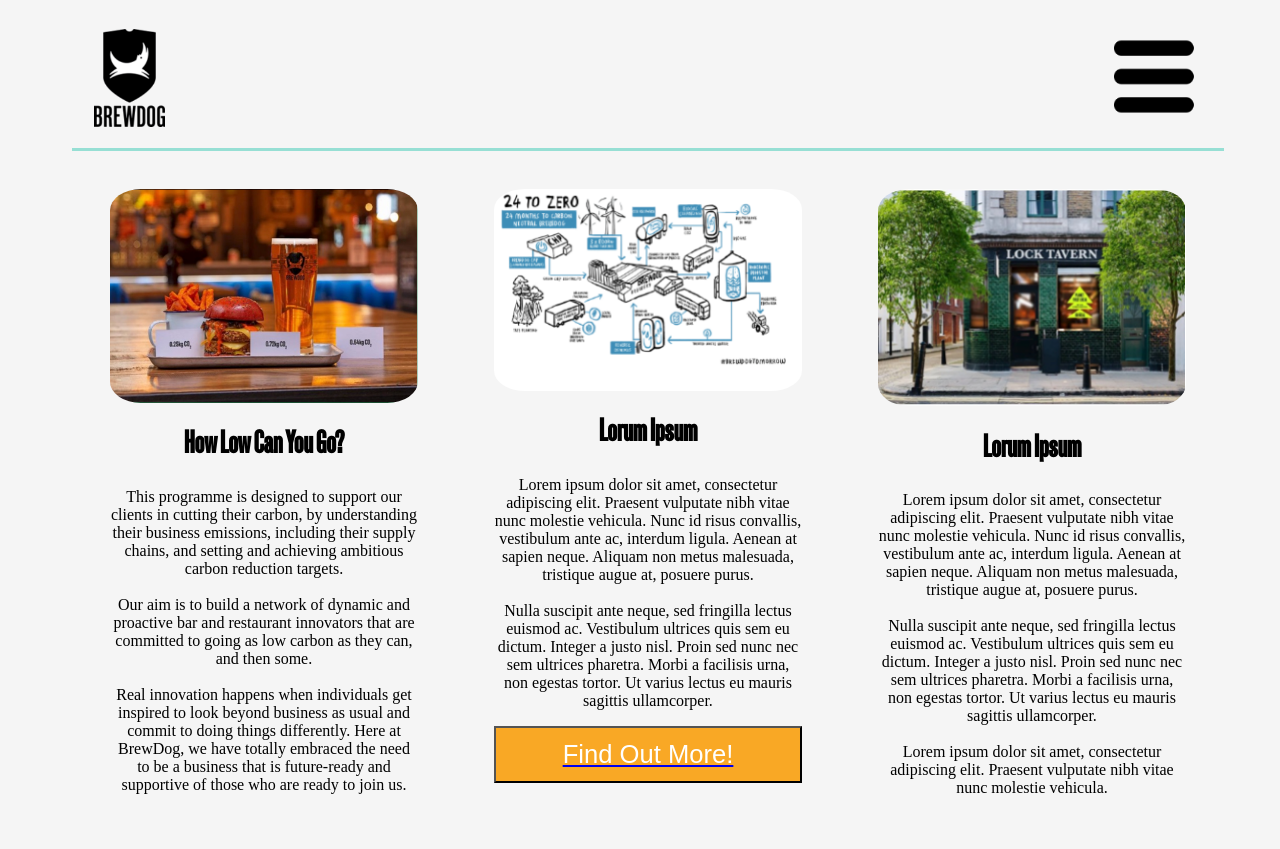
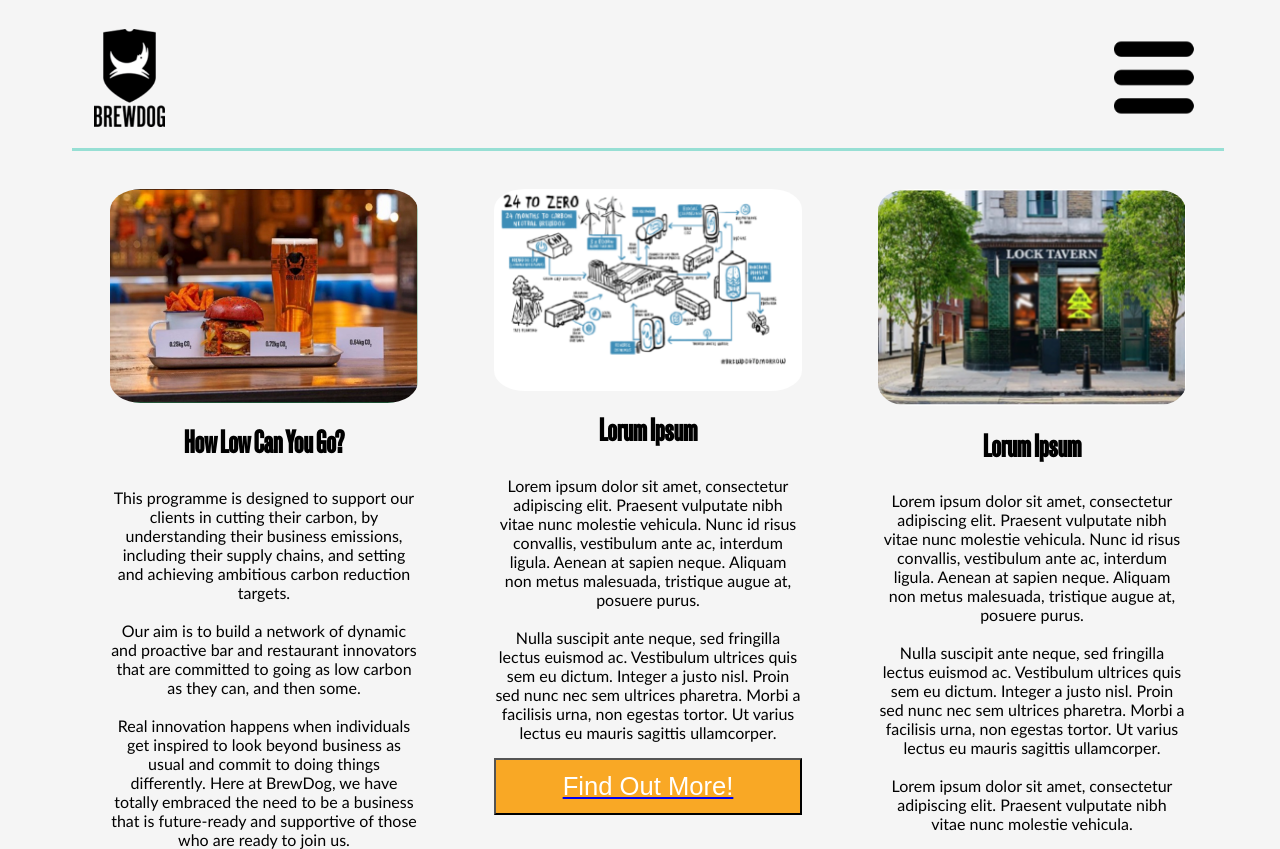
Before and after one commit to UofG-sh28/Brewdog-PFL, a Django app: page / in a window 1280 px wide. Before the commit the page ends 794 px from the top, so only its background shows below. Run offline with Django 4.2, Linux system fonts and the light colour scheme.

Commit message:
Changed text font to calibri

```diff
--- a/pfl_calculator/static/styles/base.css
+++ b/pfl_calculator/static/styles/base.css
@@ -10,6 +10,7 @@
 }
 
 html {
+    font-family: "calibri";
     width: 90%;
     margin: auto;
     height: 100%;
```
